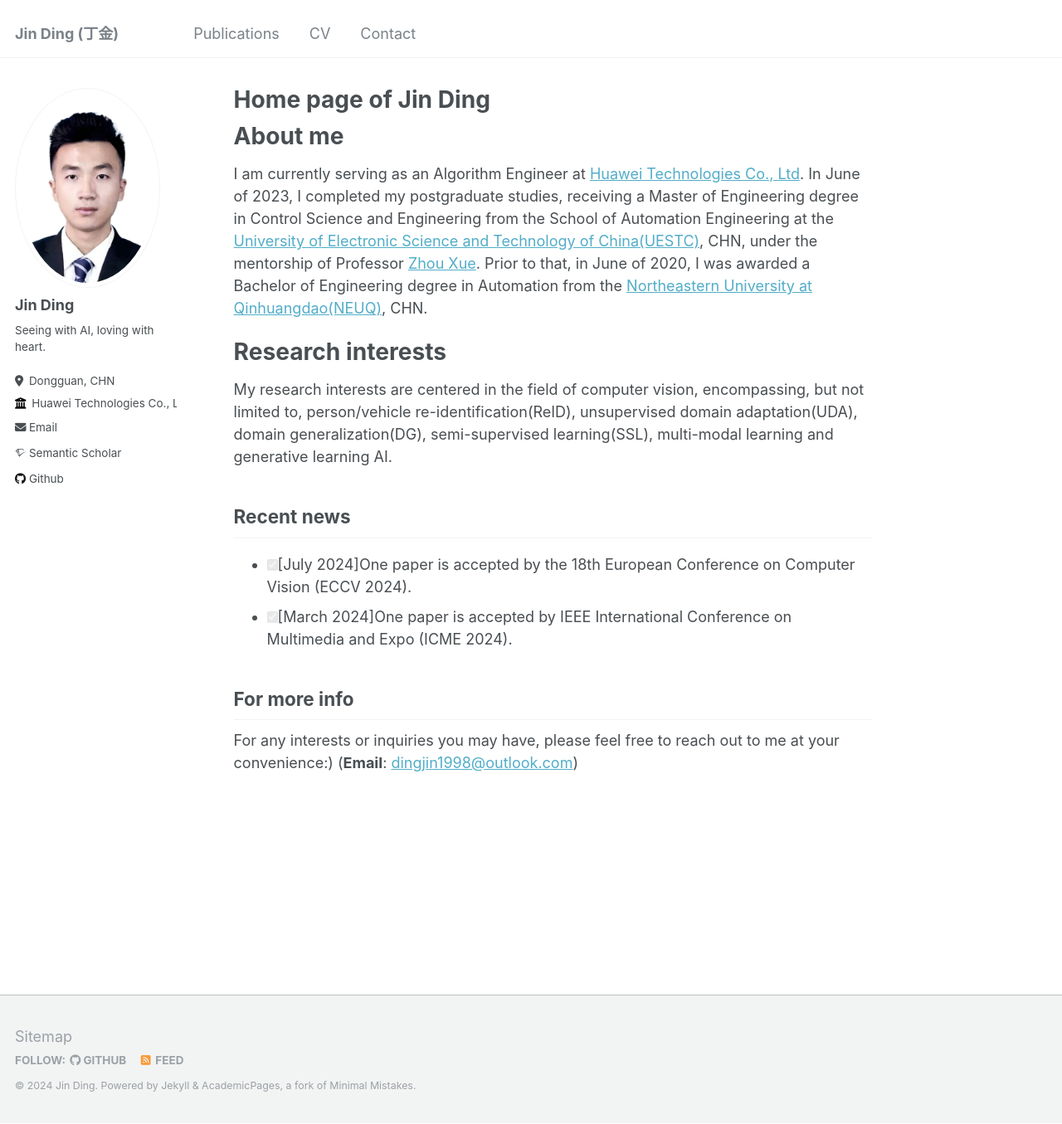
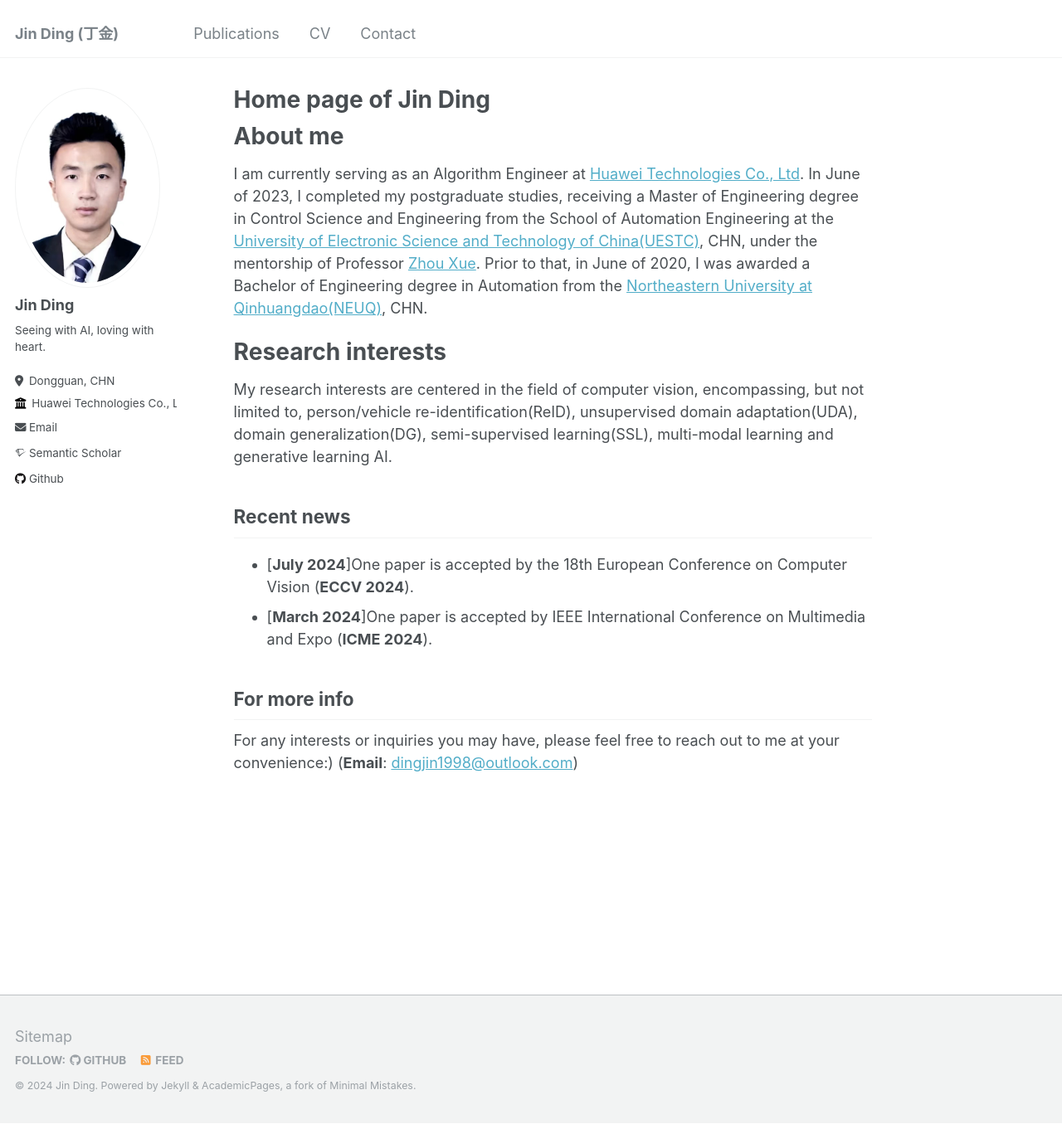
Before and after one commit to DJEddyking/djeddyking.github.io, a Jekyll site: the page built from _pages/about.md, in a window 1280 px wide and 1355 px high. Shown: the whole window at 83% size. Built offline with Jekyll 4.4.1, drawn with Linux system fonts in a browser that asks for light colours; some web fonts are replaced.

```diff
--- a/_pages/about.md
+++ b/_pages/about.md
@@ -17,8 +17,8 @@ My research interests are centered in the field of computer vision, encompassing
 
 Recent news
 ------
-- [x] [July 2024]One paper is accepted by the 18th European Conference on Computer Vision (ECCV 2024).
-- [x] [March 2024]One paper is accepted by IEEE International Conference on Multimedia and Expo (ICME 2024).
+- [**July 2024**]One paper is accepted by the 18th European Conference on Computer Vision (**ECCV 2024**).
+- [**March 2024**]One paper is accepted by IEEE International Conference on Multimedia and Expo (**ICME 2024**).
 
 For more info
 ------
```
